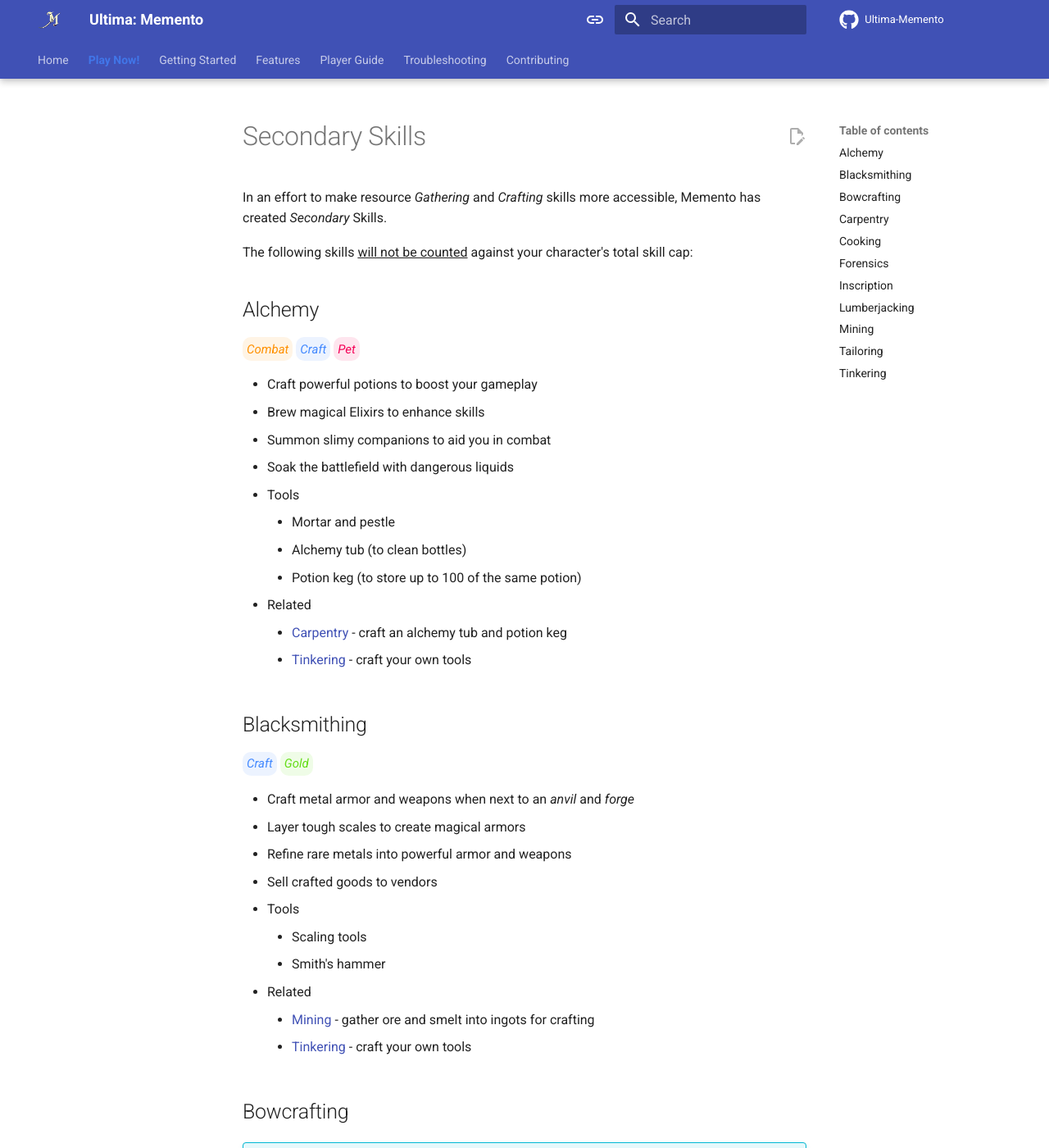
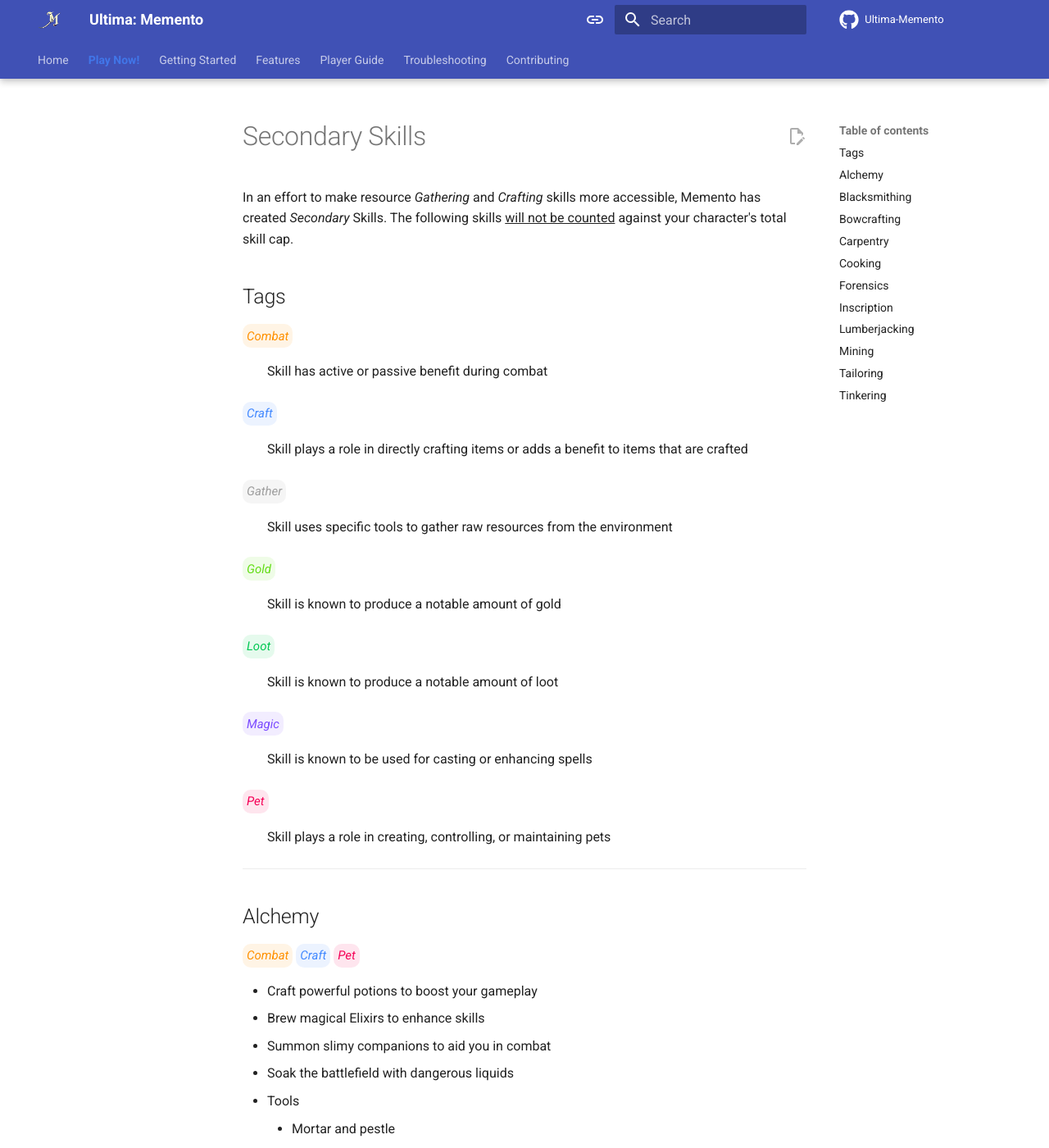
Before and after one commit to Jascen/Memento-Site, an MkDocs documentation site: the page built from docs/guide/skills-secondary.md, in a window 1280 px wide and 1400 px high. Shown: the whole window at 82% size. Built offline with MkDocs 1.6.1 and Material for MkDocs 9.7.7, drawn with Linux system fonts in a browser that asks for light colours; comment, search, counter and statistics services are not loaded.

Commit message:
- Add Tags descriptions

```diff
--- /dev/null
+++ b/docs/guide/_tags.md
@@ -0,0 +1,22 @@
+## Tags
+
+*Combat*{ .chip .chip-warning }
+:	Skill has active or passive benefit during combat
+
+*Craft*{ .chip .chip-note }
+:	Skill plays a role in directly crafting items or adds a benefit to items that are crafted
+
+*Gather*{ .chip .chip-quote }
+:	Skill uses specific tools to gather raw resources from the environment
+
+*Gold*{ .chip .chip-question }
+:	Skill is known to produce a notable amount of gold
+
+*Loot*{ .chip .chip-success }
+:	Skill is known to produce a notable amount of loot
+
+*Magic*{ .chip .chip-example }
+:	Skill is known to be used for casting or enhancing spells
+
+*Pet*{ .chip .chip-bug }
+:	Skill plays a role in creating, controlling, or maintaining pets
--- a/docs/guide/skills-secondary.md
+++ b/docs/guide/skills-secondary.md
@@ -1,7 +1,9 @@
 # Secondary Skills
-In an effort to make resource *Gathering* and *Crafting* skills more accessible, Memento has created *Secondary* Skills.
+In an effort to make resource *Gathering* and *Crafting* skills more accessible, Memento has created *Secondary* Skills. The following skills <u>will not be counted</u> against your character's total skill cap.
 
-The following skills <u>will not be counted</u> against your character's total skill cap:
+--8<-- "docs/guide/_tags.md"
+
+---
 
 ## Alchemy
 *Combat*{ .chip .chip-warning }
```
